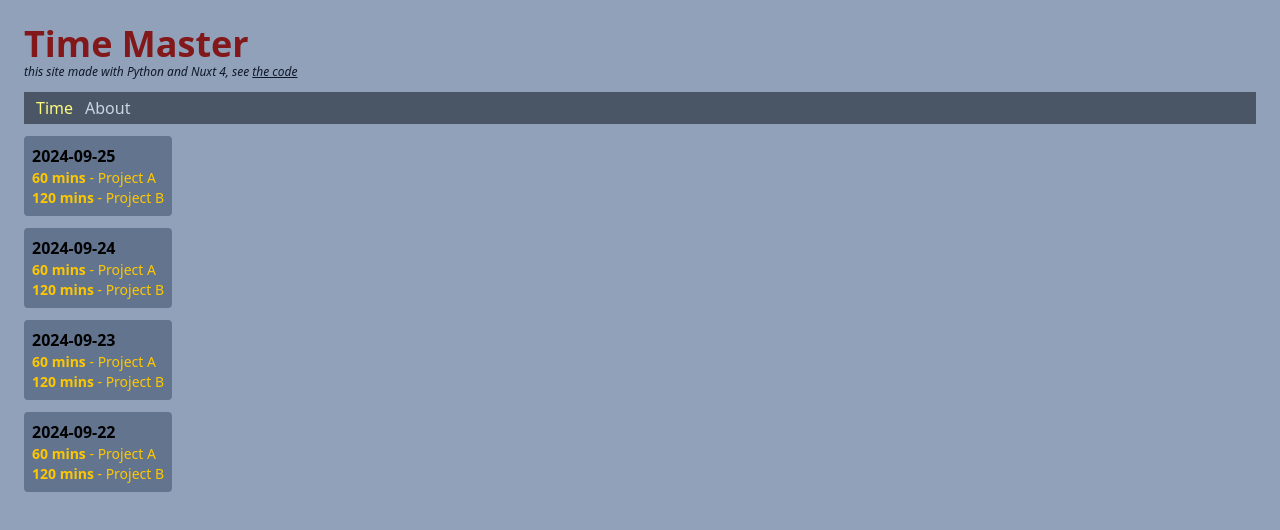
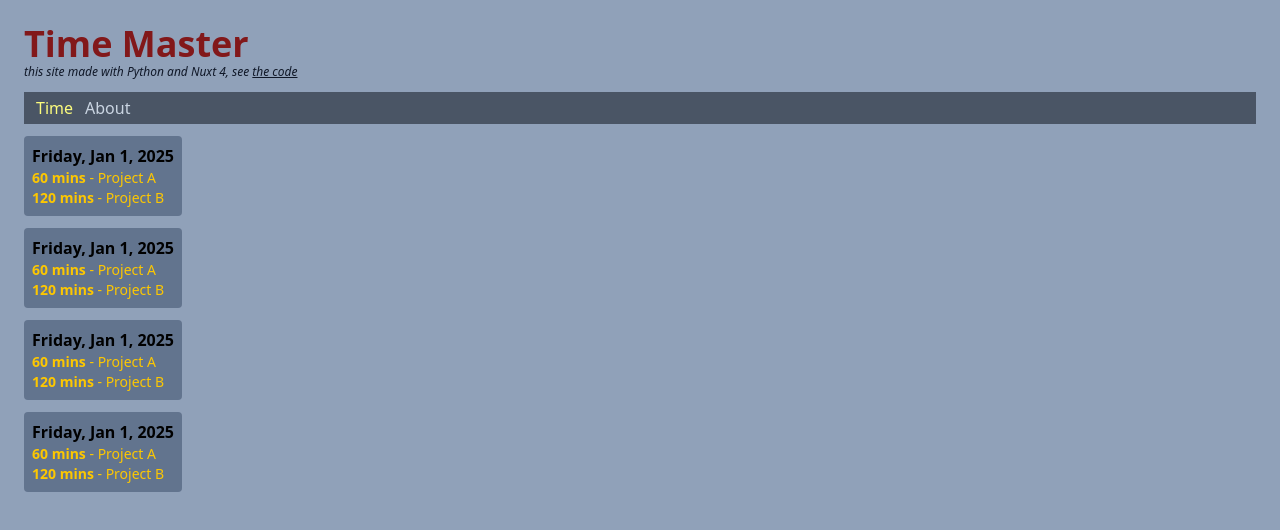
Before and after one commit to edwardtanguay/timemaster, a Nuxt app: page / in a window 1280 px wide. Shown: the top 530 px of the page. Built offline with nearby package versions, Linux system fonts and the light colour scheme.

Commit message:
Show mock display date

```diff
--- a/app/pages/index.vue
+++ b/app/pages/index.vue
@@ -9,7 +9,7 @@ import days from '../../parseddata/days.json';
 		 :key="day.date"
 		 class="flex flex-col gap-1 p-2 mb-3 w-fit bg-slate-500 rounded">
 		<div>
-			<h3 class="font-semibold cursor-pointer">{{ day.date }}</h3>
+			<h3 class="font-semibold cursor-pointer">{{ day.display_date }}</h3>
 			<ul class="text-yellow-400">
 				<li v-for="project in day.projects"
 					:key="project.suuid"
--- a/parseddata/days.json
+++ b/parseddata/days.json
@@ -1,6 +1,7 @@
 [
     {
         "date": "2024-09-25",
+        "display_date": "Friday, Jan 1, 2025",
         "projects": [
             {
                 "minutes": 60,
@@ -14,6 +15,7 @@
     },
     {
         "date": "2024-09-24",
+        "display_date": "Friday, Jan 1, 2025",
         "projects": [
             {
                 "minutes": 60,
@@ -27,6 +29,7 @@
     },
     {
         "date": "2024-09-23",
+        "display_date": "Friday, Jan 1, 2025",
         "projects": [
             {
                 "minutes": 60,
@@ -40,6 +43,7 @@
     },
     {
         "date": "2024-09-22",
+        "display_date": "Friday, Jan 1, 2025",
         "projects": [
             {
                 "minutes": 60,
```
Also changed, not shown: 1 other file (tests, documents, lock files or other folders).
